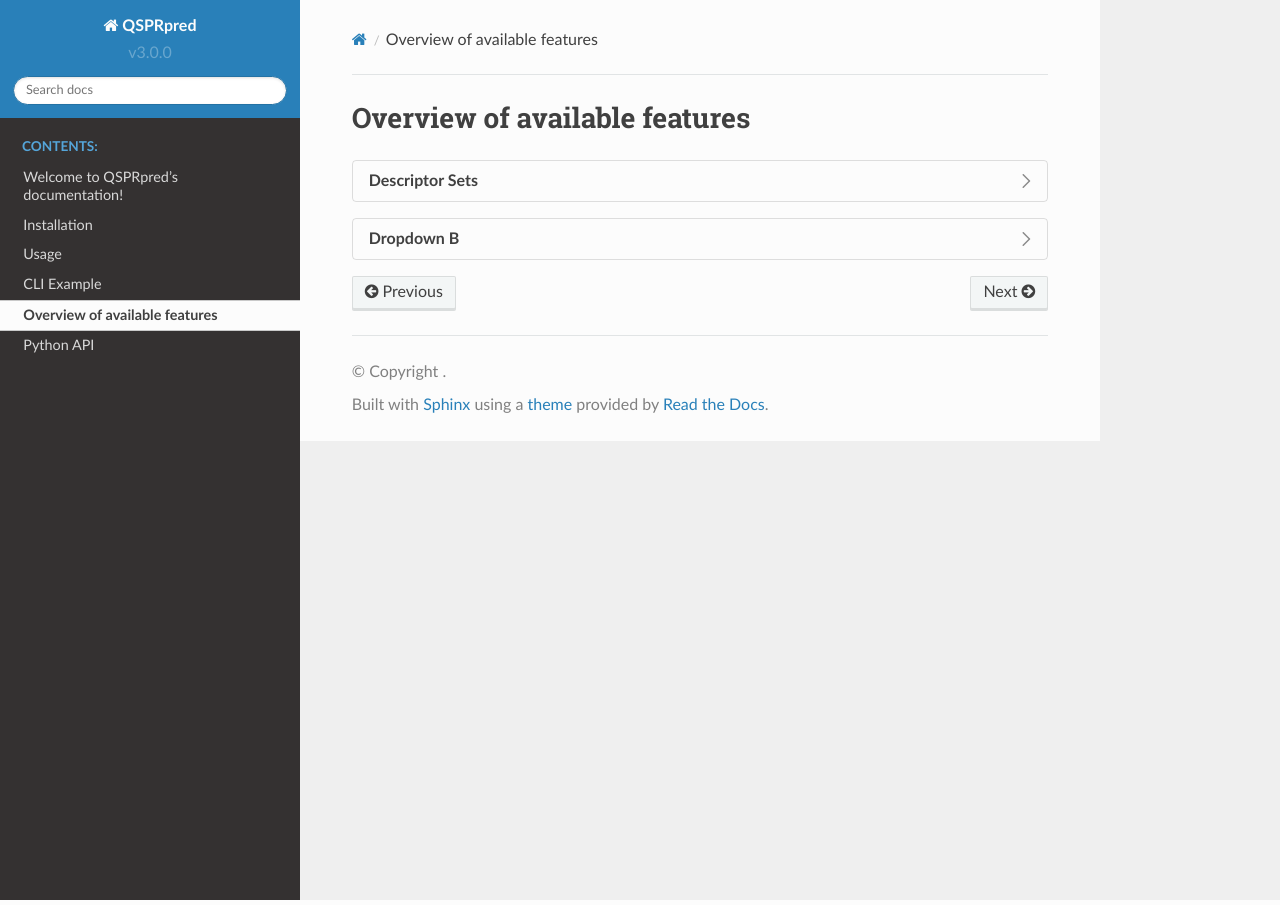
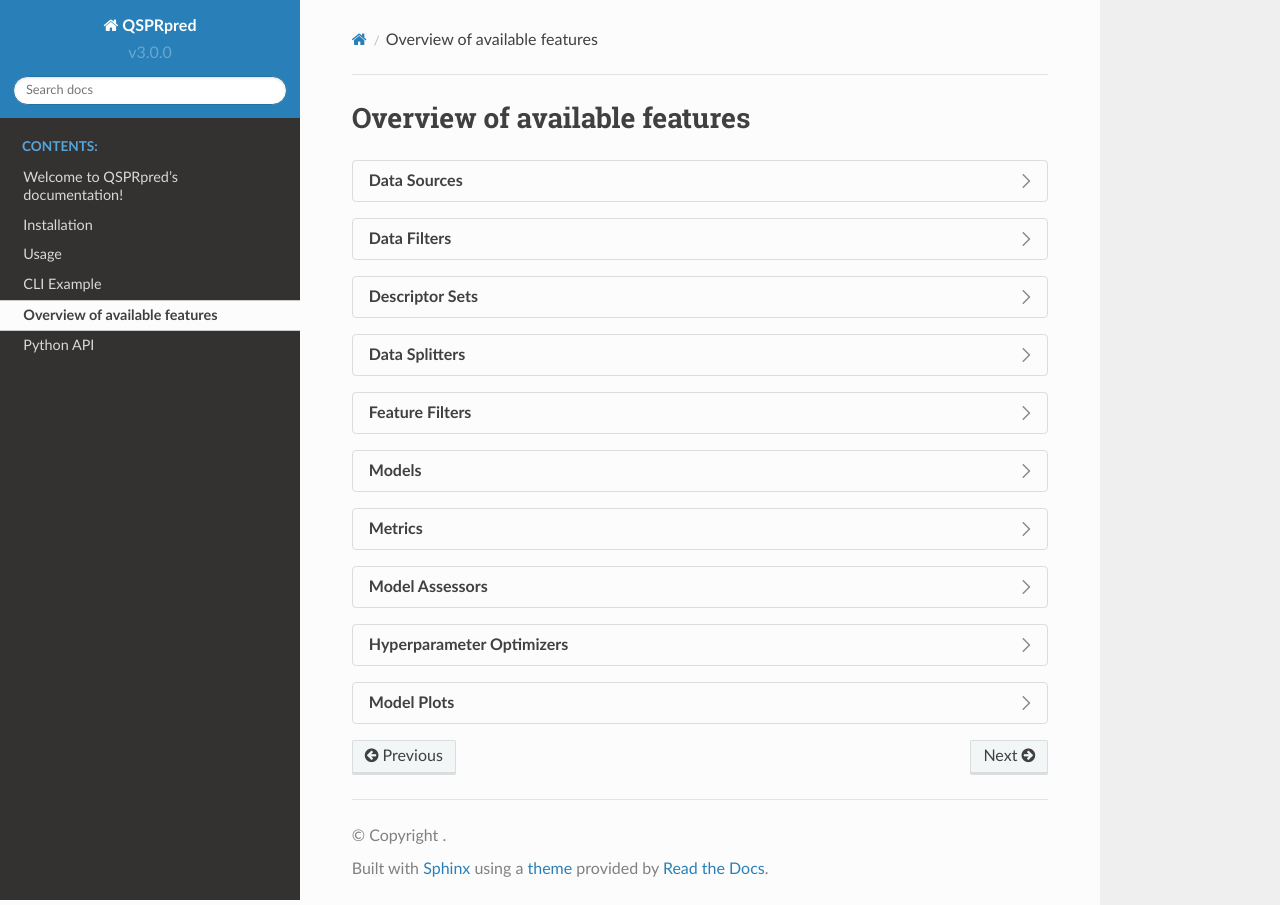
Before and after one commit to CDDLeiden/QSPRpred, a Sphinx documentation site: the page built from docs/features.rst, in a window 1280 px wide. Built offline with Sphinx 7.4.7 and the Read the Docs theme 2.0.0, drawn with Linux system fonts in a browser that asks for light colours.

Commit message:
add all categories

```diff
--- a/docs/features.rst
+++ b/docs/features.rst
@@ -4,6 +4,14 @@
 ==============================
 
 .. div:: dropdown-group
+
+    .. dropdown:: Data Sources
+
+        Dropdown content
+
+    .. dropdown:: Data Filters
+
+        Dropdown content
 
     .. dropdown:: Descriptor Sets
 
@@ -50,6 +58,30 @@
                     * :class:`~qsprpred.extra.data.descriptors.fingerprints.CDKPubchemFP`: CDKPubchemFP
                     * :class:`~qsprpred.extra.data.descriptors.fingerprints.CDKSubstructureFP`: CDKSubstructureFP
 
-    .. dropdown:: Dropdown B
+    .. dropdown:: Data Splitters
 
-        Dropdown content B
+        Dropdown content
+
+    .. dropdown:: Feature Filters
+
+        Dropdown content
+
+    .. dropdown:: Models
+
+        Dropdown content
+
+    .. dropdown:: Metrics
+
+        Dropdown content
+
+    .. dropdown:: Model Assessors
+
+        Dropdown content
+
+    .. dropdown:: Hyperparameter Optimizers
+
+        Dropdown content
+
+    .. dropdown:: Model Plots
+
+        Dropdown content
```
